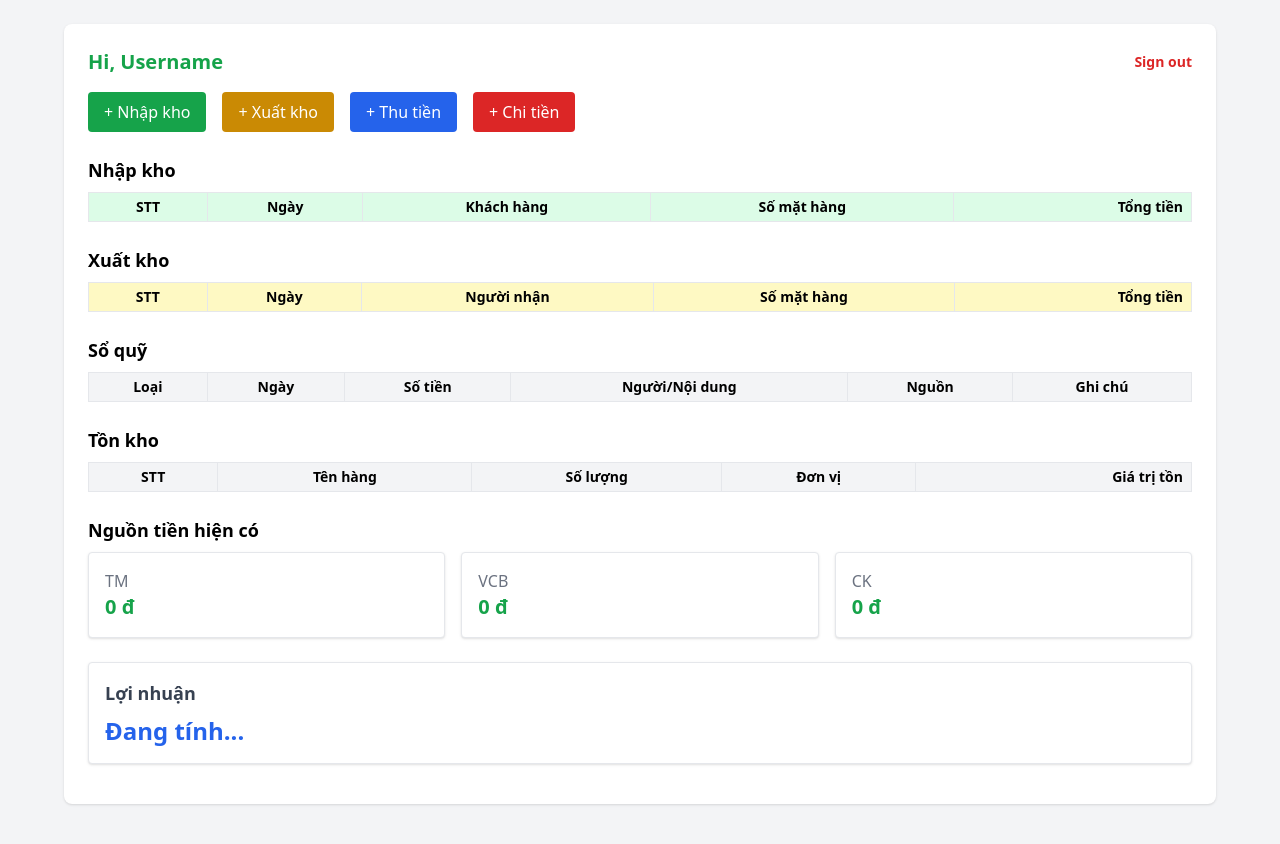
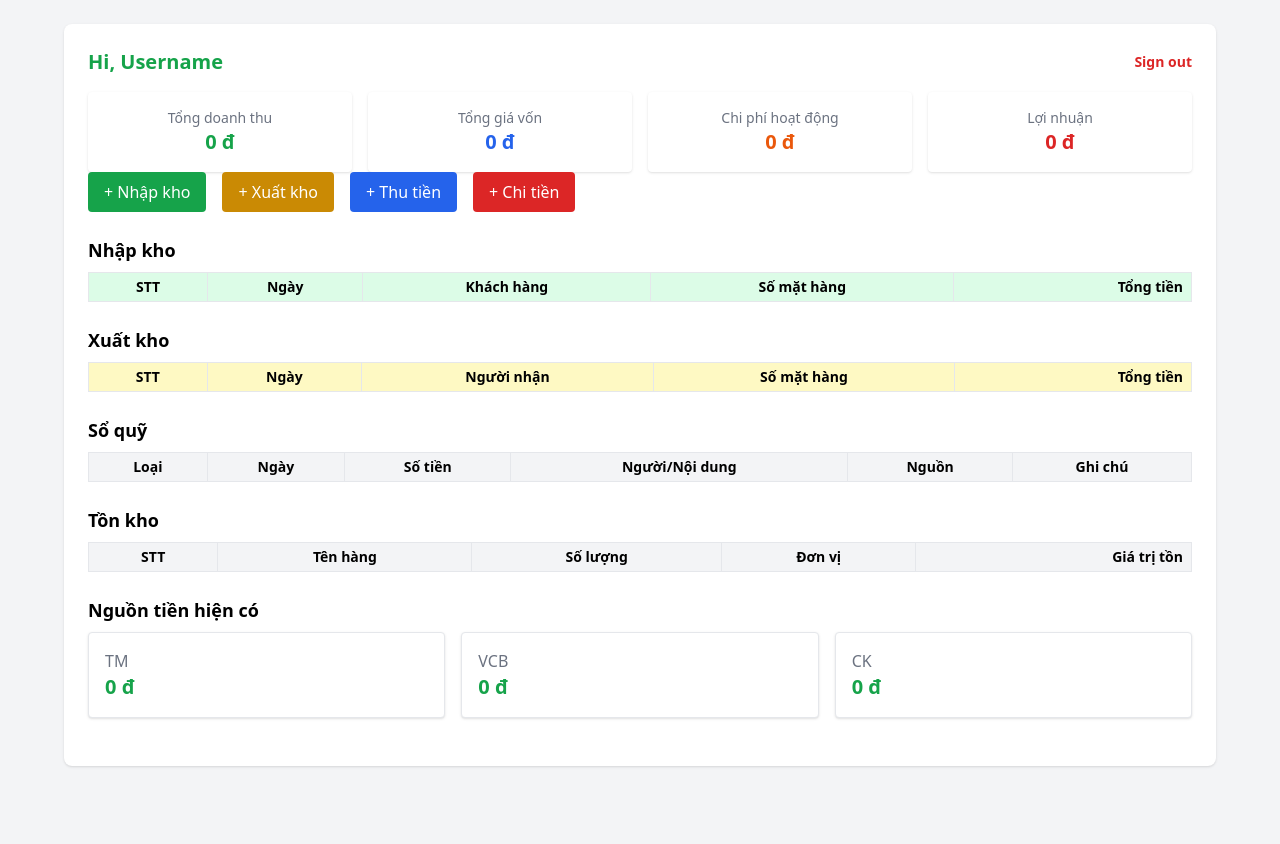
Before and after one commit to phelieuandan/phelieuandan.github.io, a Jekyll site: the page dashboard.html, which Jekyll copies as it is, in a window 1280 px wide. Shown: the top 844 px of the page. Built offline with Jekyll 4.4.1, drawn with Linux system fonts in a browser that asks for light colours; nearby versions of some CDN libraries; comment, search, counter and statistics services are not loaded; some of the changed lines change nothing that is shown.

Commit message:
Update dashboard.html

```diff
--- a/dashboard.html
+++ b/dashboard.html
@@ -19,6 +19,26 @@
       <h2 class="text-xl font-bold text-green-600">Hi, <span id="userName">Username</span></h2>
       <button onclick="logout()" class="text-sm font-bold text-red-600 hover:underline">Sign out</button>
     </div>
+
+<div class="grid grid-cols-1 md:grid-cols-2 lg:grid-cols-4 gap-4 mt-4 text-center">
+  <div class="bg-white shadow rounded p-4">
+    <p class="text-sm text-gray-500">Tổng doanh thu</p>
+    <p id="totalRevenue" class="text-xl font-semibold text-green-600">0 đ</p>
+  </div>
+  <div class="bg-white shadow rounded p-4">
+    <p class="text-sm text-gray-500">Tổng giá vốn</p>
+    <p id="totalCost" class="text-xl font-semibold text-blue-600">0 đ</p>
+  </div>
+  <div class="bg-white shadow rounded p-4">
+    <p class="text-sm text-gray-500">Chi phí hoạt động</p>
+    <p id="totalExpense" class="text-xl font-semibold text-orange-600">0 đ</p>
+  </div>
+  <div class="bg-white shadow rounded p-4">
+    <p class="text-sm text-gray-500">Lợi nhuận</p>
+    <p id="profitValue" class="text-xl font-semibold text-red-600">0 đ</p>
+  </div>
+</div>
+
 
     <!-- Buttons -->
     <div class="flex gap-4 mb-6">
@@ -188,10 +208,6 @@
       </div>
     </div>
 
-    <div class="p-4 border rounded bg-white shadow mb-4">
-      <h3 class="text-lg font-bold text-gray-700 mb-2">Lợi nhuận</h3>
-      <div id="profitValue" class="text-2xl font-bold text-blue-600">Đang tính...</div>
-    </div>
 
     <!-- Modal -->
     <div id="detailModal" class="hidden fixed inset-0 bg-black bg-opacity-50 flex items-center justify-center z-50">
@@ -630,54 +646,81 @@
         });
       }
 
-function calculateProfitLoss() {
-  let totalExport = 0;     // Doanh thu từ xuất kho
-  let totalImport = 0;     // Chi phí mua hàng từ nhập kho
-  let totalOperating = 0;  // Chi phí hoạt động + mua hàng từ cashflow
+async function calculateProfitLossFIFO() {
+  const dbRef = firebase.database().ref();
+  const [importsSnap, exportsSnap, cashflowSnap] = await Promise.all([
+    dbRef.child('imports').once('value'),
+    dbRef.child('exports').once('value'),
+    dbRef.child('cashflow').once('value')
+  ]);
 
-  const dbRef = firebase.database().ref();
-  Promise.all([
-    dbRef.child('exports').once('value'),
-    dbRef.child('imports').once('value'),
-    dbRef.child('cashflow').once('value')
-  ]).then(([exportsSnap, importsSnap, cashflowSnap]) => {
-    // 1. Tính tổng tiền xuất kho (doanh thu)
-    exportsSnap.forEach(child => {
-      const data = child.val();
-      totalExport += parseFloat(data.total) || 0;
+  const stock = [];
+
+  // Chuyển dữ liệu nhập kho thành hàng tồn theo FIFO
+  importsSnap.forEach(child => {
+    const data = child.val();
+    const date = data.date || '';
+    data.items.forEach(item => {
+      stock.push({
+        name: item.name,
+        quantity: item.quantity,
+        price: item.price,
+        date
+      });
     });
+  });
 
-    // 2. Tính tổng tiền nhập kho (chi phí mua hàng)
-    importsSnap.forEach(child => {
-      const data = child.val();
-      totalImport += parseFloat(data.total) || 0;
-    });
+  // Sắp xếp theo ngày nhập (FIFO)
+  stock.sort((a, b) => new Date(a.date) - new Date(b.date));
 
-    // 3. Tính tổng chi phí hoạt động & chi phí mua hàng từ cashflow
-    cashflowSnap.forEach(child => {
-      const data = child.val();
-      if (
-        data.type === 'chi' &&
-        (data.category === 'chi phí hoạt động' || data.category === 'chi phí mua hàng')
-      ) {
-        totalOperating += parseFloat(data.amount) || 0;
+  let totalRevenue = 0;
+  let totalCost = 0;
+
+  // Xử lý xuất kho: tính giá vốn theo FIFO
+  exportsSnap.forEach(child => {
+    const data = child.val();
+    totalRevenue += parseFloat(data.total) || 0;
+
+    data.items.forEach(exportItem => {
+      let qtyToProcess = exportItem.quantity;
+
+      for (let i = 0; i < stock.length && qtyToProcess > 0; i++) {
+        const lot = stock[i];
+        if (lot.name === exportItem.name && lot.quantity > 0) {
+          const usedQty = Math.min(qtyToProcess, lot.quantity);
+          totalCost += usedQty * lot.price;
+          lot.quantity -= usedQty;
+          qtyToProcess -= usedQty;
+        }
       }
     });
+  });
 
-    // 4. Tính lợi nhuận
-    const profit = totalExport - totalImport - totalOperating;
+  // Tính tổng chi phí hoạt động
+  let totalExpense = 0;
+  cashflowSnap.forEach(child => {
+    const data = child.val();
+    if (data.type === 'chi' && data.category === 'chi phí hoạt động') {
+      totalExpense += parseFloat(data.amount) || 0;
+    }
+  });
 
-    // 5. Hiển thị kết quả
-    $('#profitValue').text(profit.toLocaleString('vi-VN') + " đ");
-  });
+  const profit = totalRevenue - totalCost - totalExpense;
+
+  // Hiển thị lên UI
+  $('#totalRevenue').text(totalRevenue.toLocaleString() + " đ");
+  $('#totalCost').text(totalCost.toLocaleString() + " đ");
+  $('#totalExpense').text(totalExpense.toLocaleString() + " đ");
+  $('#profitValue').text(profit.toLocaleString() + " đ");
 }
+
 
       auth.onAuthStateChanged(user => {
         if (!user) return location.href = "index.html";
         $("#userName").text(user.email);
         calculateInventory();
         calculateCashBySource();
-        calculateProfitLoss(); // 👈 gọi tính lãi lỗ
+        calculateProfitLossFIFO(); // 👈 gọi tính lãi lỗ
       });
     });
   </script>
```
